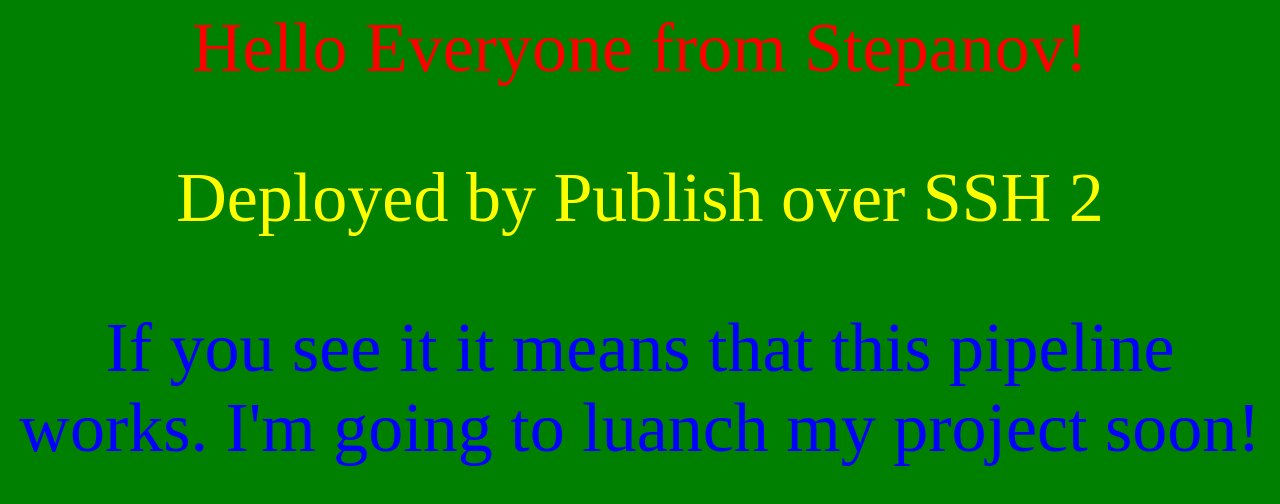
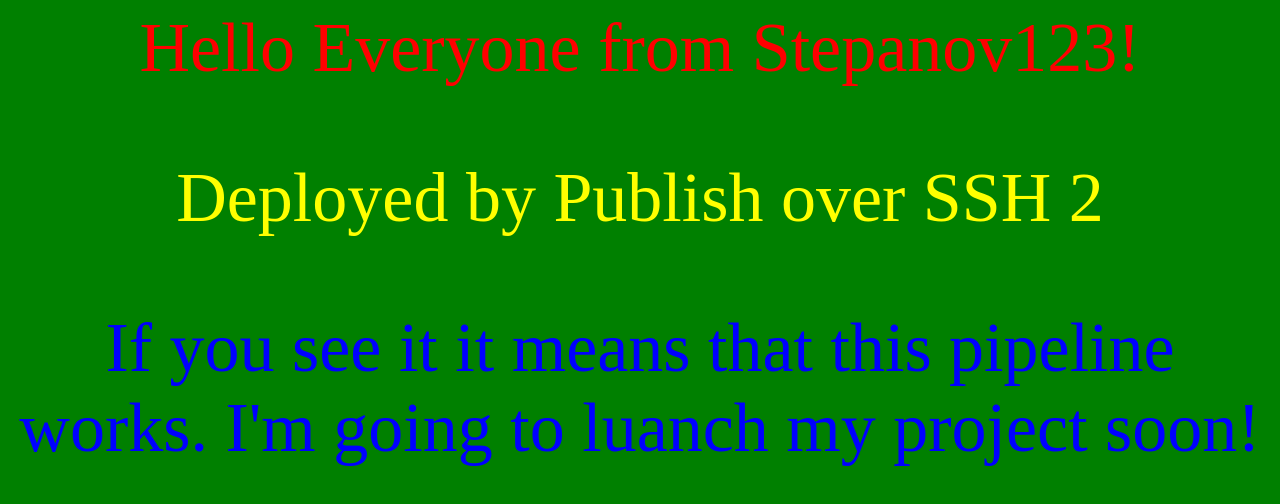
Before and after one commit to SecretiveRabbit/jenkins, a plain HTML site: page index.html in a window 1280 px wide. Drawn offline with Linux system fonts and the light colour scheme.

Commit message:
Update index.html

```diff
--- a/index.html
+++ b/index.html
@@ -3,7 +3,7 @@
 	<title>TEST</title>
 </head>
 <body bgcolor=green>
-	<p style = "color: red; text-align: center; font-size: 70px;">Hello Everyone from Stepanov! </p>
+	<p style = "color: red; text-align: center; font-size: 70px;">Hello Everyone from Stepanov123! </p>
     <p style = "color: yellow; text-align: center; font-size: 70px;">Deployed by Publish over SSH 2</p>
     <p style = "color: blue; text-align: center; font-size: 70px;">If you see it it means that this pipeline works. I'm going to luanch my project soon!</p>
 </body>
```
